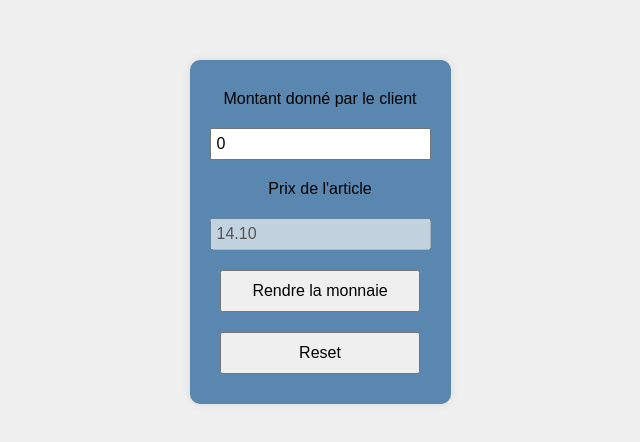
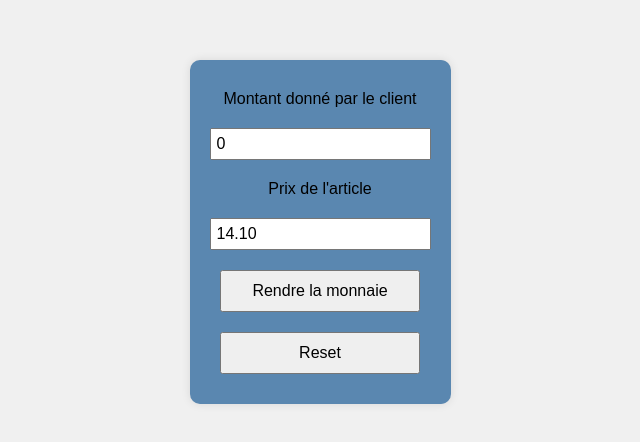
Before and after one commit to HeKtonk/HeKtonk.github.io, a plain HTML site: page index.html in a window 1280 px wide. Shown: the part 168-610 px from the top of the page, without its empty margins (320-960 px from the left). Drawn offline with Linux system fonts and the light colour scheme.

Commit message:
update index.html
enabled input prixArticle

```diff
--- a/index.html
+++ b/index.html
@@ -13,7 +13,7 @@
         <input type="number" value="0" step=".01" id="montantClient">
 
         <span>Prix de l'article</span>
-        <input type="number" value="14.10" step=".01" id="prixArticle" disabled>
+        <input type="number" value="14.10" step=".01" id="prixArticle">
 
         <button type="button" id="monnaie" onclick="encaissement()">Rendre la monnaie</button>
         <button type="button" id="Reset" onclick="reset()">Reset</button>
```
